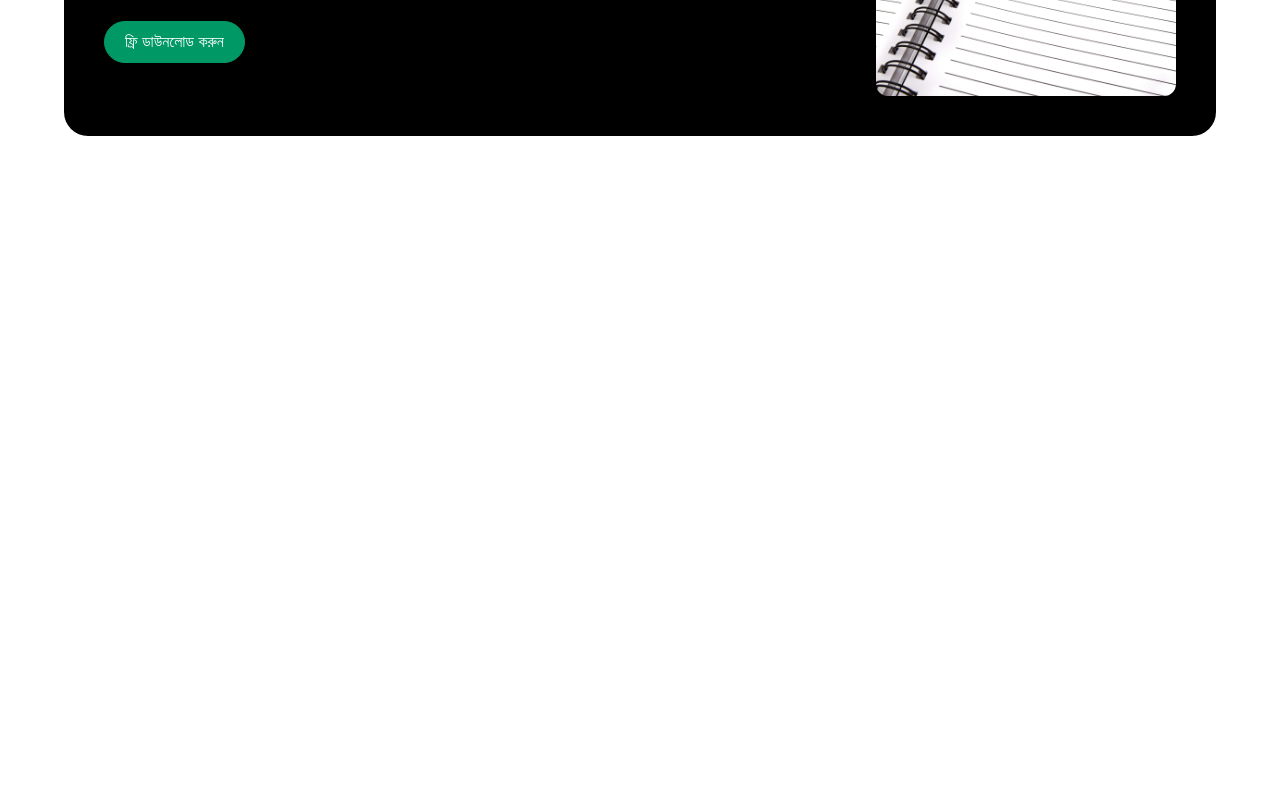
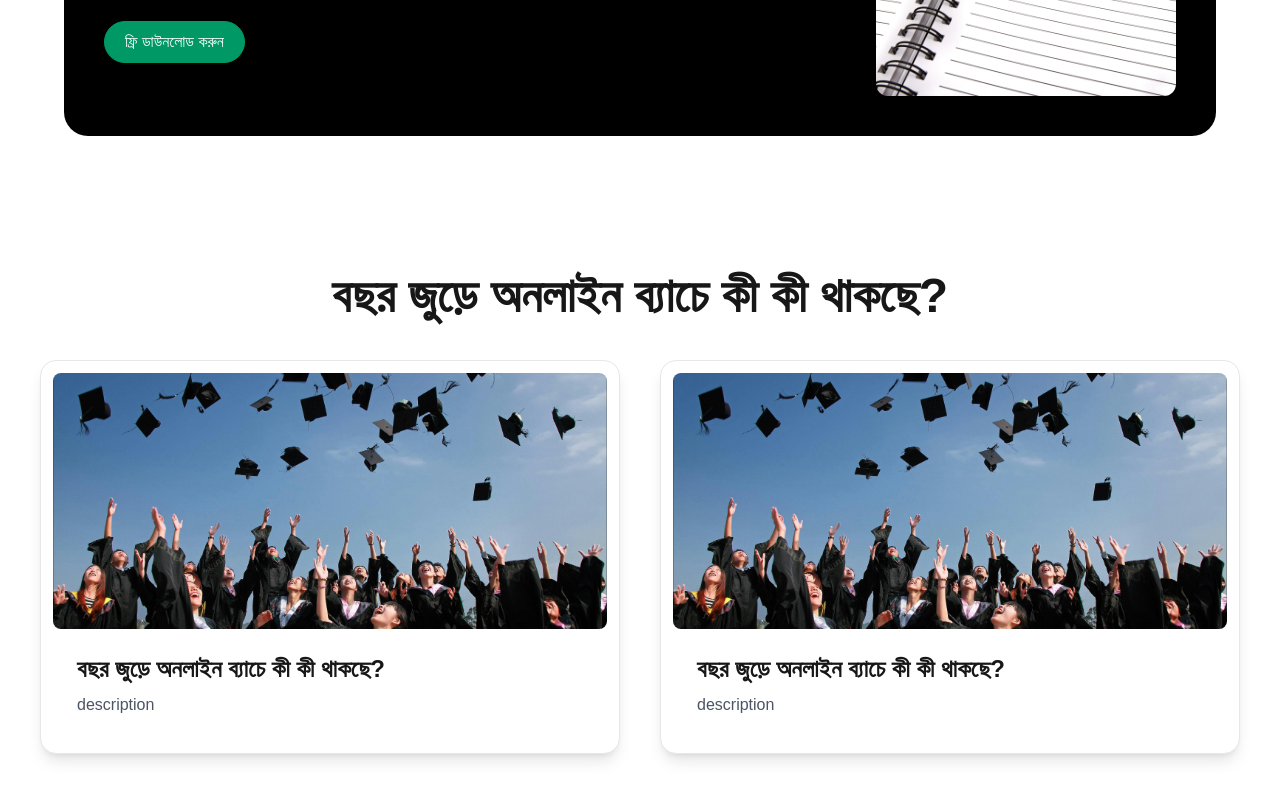
Before and after one commit to faisalbhxyz/Minar-Academy-Website, a Next.js app: page / in a window 1280 px wide. Shown: the part 2413-3213 px from the top of the page. Before the commit the page ends 2629 px from the top, so only its background shows below. Built offline with nearby package versions, Linux system fonts and the light colour scheme.

Commit message:
MoreTips

```diff
--- a/app/(home)/page.tsx
+++ b/app/(home)/page.tsx
@@ -4,6 +4,7 @@ import Course from "../components/home/Course";
 import FreeClasses from "../components/home/FreeClasses";
 import MinarAcademy from "../components/home/MinarAcademy";
 import NewsLetter from "../components/home/NewsLetter";
+import MoreTips from "../components/home/MoreTips";
 
 export default function HomePage() {
   return (
@@ -13,6 +14,7 @@ export default function HomePage() {
       <FreeClasses />
       <MinarAcademy />
       <NewsLetter />
+      <MoreTips />
     </>
   );
 }
--- /dev/null
+++ b/app/components/home/MoreTips.tsx
@@ -0,0 +1,46 @@
+import React from "react";
+
+const sampleData = [
+  {
+    id: 1,
+    title: "বছর জুড়ে অনলাইন ব্যাচে কী কী থাকছে?",
+    description: "description",
+    image: "/images/pexels-pixabay-267885.jpg",
+  },
+  {
+    id: 2,
+    title: "বছর জুড়ে অনলাইন ব্যাচে কী কী থাকছে?",
+    description: "description",
+    image: "/images/pexels-pixabay-267885.jpg",
+  },
+];
+
+export default function MoreTips() {
+  return (
+    <div>
+      <div className="max-w-7xl mx-auto px-10 rounded-3xl py-14 mt-10">
+        <p className="text-center text-5xl font-bold mb-10">
+          বছর জুড়ে অনলাইন ব্যাচে কী কী থাকছে?
+        </p>
+        <div className="grid md:grid-cols-2 gap-10">
+          {sampleData.map((item) => (
+            <div
+              key={item.id}
+              className="bg-white rounded-2xl shadow-lg border border-gray-200 overflow-hidden p-3"
+            >
+              <img
+                src={item.image}
+                alt={item.title}
+                className="w-full h-64 object-cover rounded-lg"
+              />
+              <div className="p-6">
+                <h2 className="text-2xl font-semibold mb-2">{item.title}</h2>
+                <p className="text-gray-600">{item.description}</p>
+              </div>
+            </div>
+          ))}
+        </div>
+      </div>
+    </div>
+  );
+}
```
